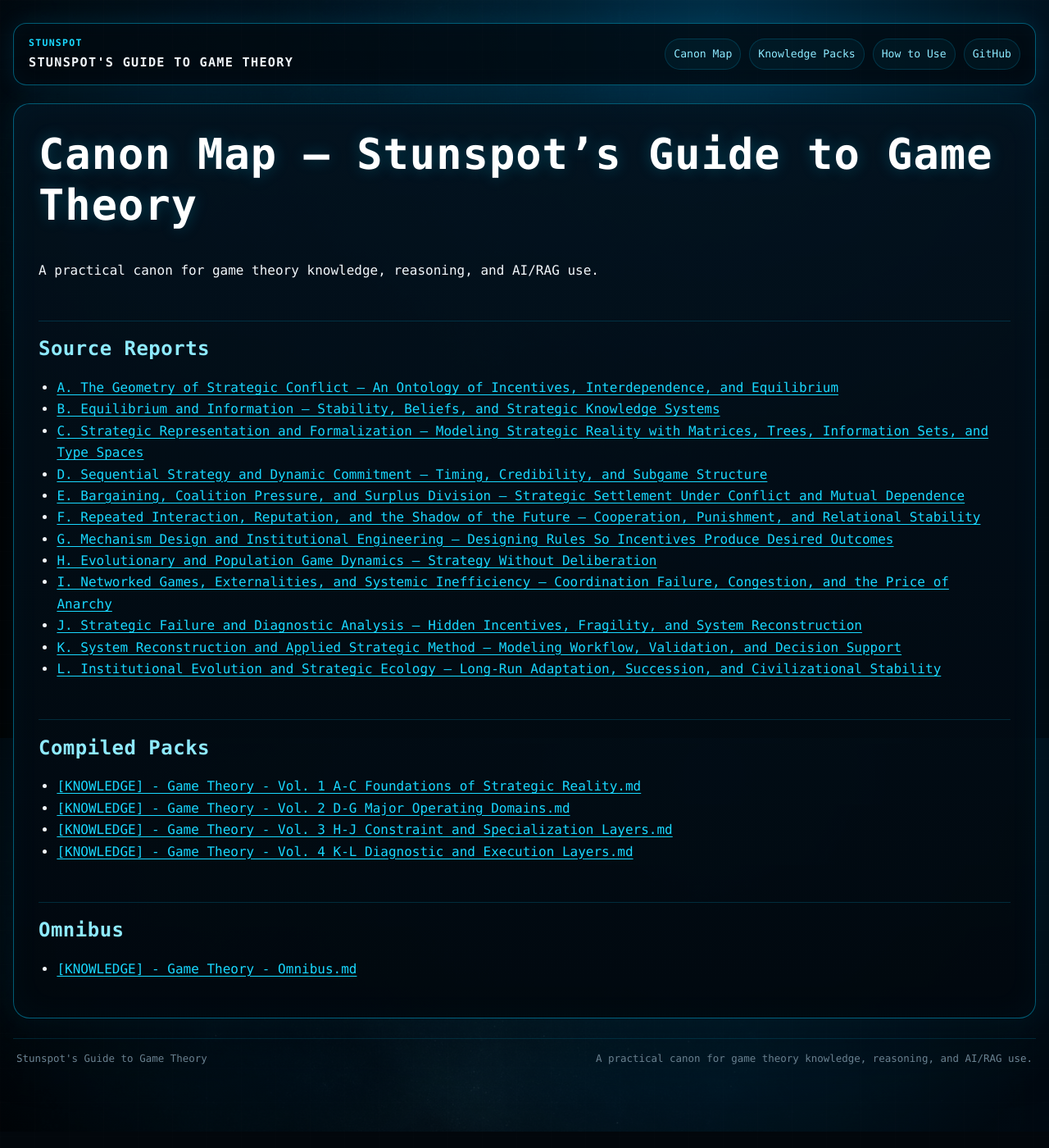
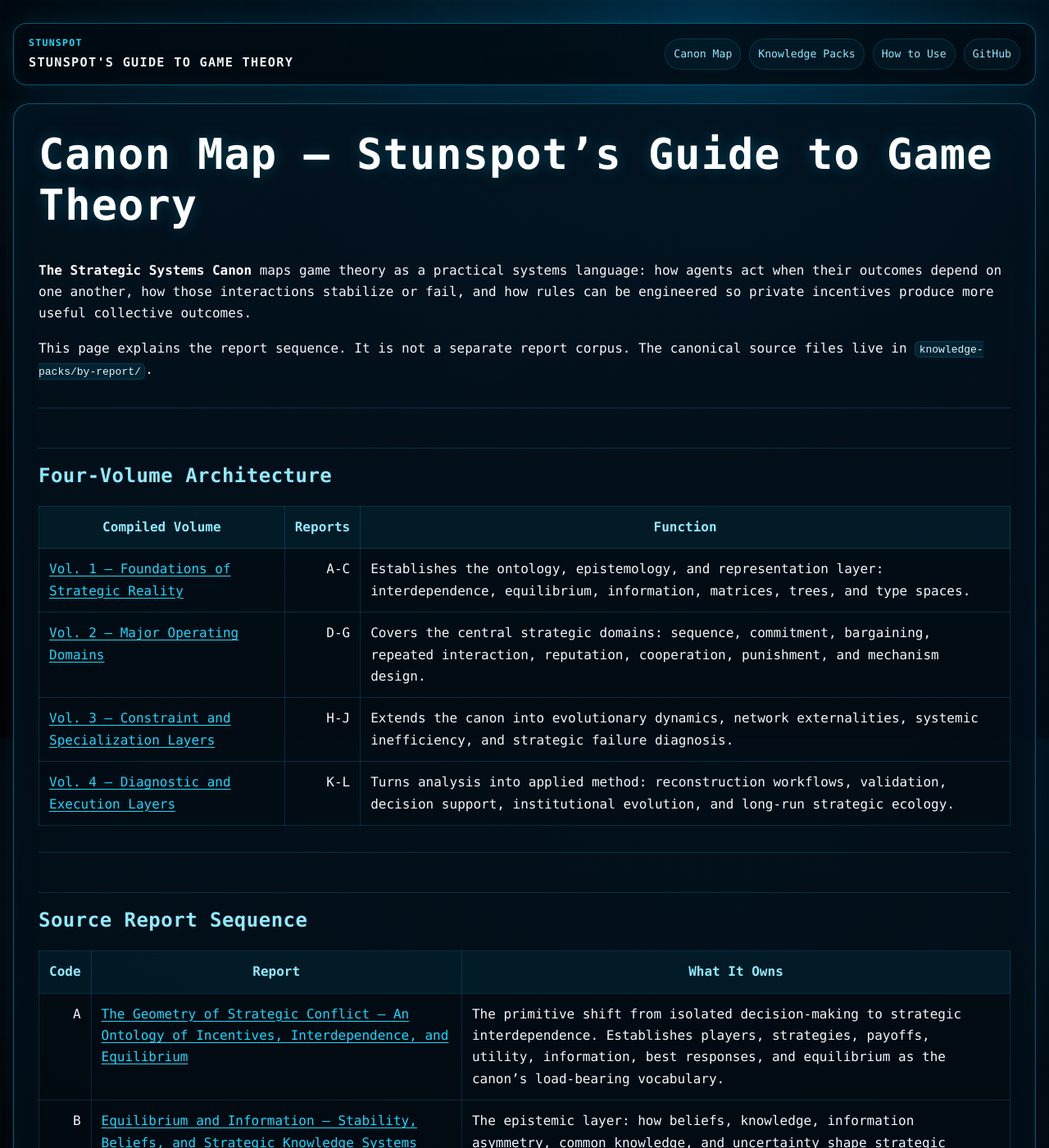
Before and after one commit to Stunspot/stunspots-guide-to-game-theory, a Jekyll site: the page built from docs/canon-map.md, in a window 1280 px wide and 1400 px high. Shown: the whole window at 82% size. Built offline with Jekyll 4.4.1, drawn with Linux system fonts in a browser that asks for light colours; our own code applies the rules of GitHub Pages for plain Markdown files; some of the changed text lies outside the part shown.

Commit message:
Rewrite canon map with report sequence orientation

```diff
--- a/docs/canon-map.md
+++ b/docs/canon-map.md
@@ -1,29 +1,56 @@
 # Canon Map — Stunspot's Guide to Game Theory
 
-A practical canon for game theory knowledge, reasoning, and AI/RAG use.
+**The Strategic Systems Canon** maps game theory as a practical systems language: how agents act when their outcomes depend on one another, how those interactions stabilize or fail, and how rules can be engineered so private incentives produce more useful collective outcomes.
 
-## Source Reports
+This page explains the report sequence. It is not a separate report corpus. The canonical source files live in `knowledge-packs/by-report/`.
 
-- [A. The Geometry of Strategic Conflict — An Ontology of Incentives, Interdependence, and Equilibrium](https://github.com/Stunspot/stunspots-guide-to-game-theory/blob/main/knowledge-packs/by-report/a-the-geometry-of-strategic-conflict.md)
-- [B. Equilibrium and Information — Stability, Beliefs, and Strategic Knowledge Systems](https://github.com/Stunspot/stunspots-guide-to-game-theory/blob/main/knowledge-packs/by-report/b-equilibrium-and-information.md)
-- [C. Strategic Representation and Formalization — Modeling Strategic Reality with Matrices, Trees, Information Sets, and Type Spaces](https://github.com/Stunspot/stunspots-guide-to-game-theory/blob/main/knowledge-packs/by-report/c-strategic-representation-and-formalization.md)
-- [D. Sequential Strategy and Dynamic Commitment — Timing, Credibility, and Subgame Structure](https://github.com/Stunspot/stunspots-guide-to-game-theory/blob/main/knowledge-packs/by-report/d-sequential-strategy-and-dynamic-commitment.md)
-- [E. Bargaining, Coalition Pressure, and Surplus Division — Strategic Settlement Under Conflict and Mutual Dependence](https://github.com/Stunspot/stunspots-guide-to-game-theory/blob/main/knowledge-packs/by-report/e-bargaining-coalition-pressure-and-surplus-division.md)
-- [F. Repeated Interaction, Reputation, and the Shadow of the Future — Cooperation, Punishment, and Relational Stability](https://github.com/Stunspot/stunspots-guide-to-game-theory/blob/main/knowledge-packs/by-report/f-repeated-interaction-reputation-and-the-shadow-of-the-future.md)
-- [G. Mechanism Design and Institutional Engineering — Designing Rules So Incentives Produce Desired Outcomes](https://github.com/Stunspot/stunspots-guide-to-game-theory/blob/main/knowledge-packs/by-report/g-mechanism-design-and-institutional-engineering.md)
-- [H. Evolutionary and Population Game Dynamics — Strategy Without Deliberation](https://github.com/Stunspot/stunspots-guide-to-game-theory/blob/main/knowledge-packs/by-report/h-evolutionary-and-population-game-dynamics.md)
-- [I. Networked Games, Externalities, and Systemic Inefficiency — Coordination Failure, Congestion, and the Price of Anarchy](https://github.com/Stunspot/stunspots-guide-to-game-theory/blob/main/knowledge-packs/by-report/i-networked-games-externalities-and-systemic-inefficiency.md)
-- [J. Strategic Failure and Diagnostic Analysis — Hidden Incentives, Fragility, and System Reconstruction](https://github.com/Stunspot/stunspots-guide-to-game-theory/blob/main/knowledge-packs/by-report/j-strategic-failure-and-diagnostic-analysis.md)
-- [K. System Reconstruction and Applied Strategic Method — Modeling Workflow, Validation, and Decision Support](https://github.com/Stunspot/stunspots-guide-to-game-theory/blob/main/knowledge-packs/by-report/k-system-reconstruction-and-applied-strategic-method.md)
-- [L. Institutional Evolution and Strategic Ecology — Long-Run Adaptation, Succession, and Civilizational Stability](https://github.com/Stunspot/stunspots-guide-to-game-theory/blob/main/knowledge-packs/by-report/l-institutional-evolution-and-strategic-ecology.md)
+---
 
-## Compiled Packs
+## Four-Volume Architecture
 
-- [[KNOWLEDGE] - Game Theory - Vol. 1 A-C Foundations of Strategic Reality.md](https://github.com/Stunspot/stunspots-guide-to-game-theory/blob/main/knowledge-packs/compiled-packs/knowledge-game-theory-vol-1-a-c-foundations-of-strategic-reality.md)
-- [[KNOWLEDGE] - Game Theory - Vol. 2 D-G Major Operating Domains.md](https://github.com/Stunspot/stunspots-guide-to-game-theory/blob/main/knowledge-packs/compiled-packs/knowledge-game-theory-vol-2-d-g-major-operating-domains.md)
-- [[KNOWLEDGE] - Game Theory - Vol. 3 H-J Constraint and Specialization Layers.md](https://github.com/Stunspot/stunspots-guide-to-game-theory/blob/main/knowledge-packs/compiled-packs/knowledge-game-theory-vol-3-h-j-constraint-and-specialization-layers.md)
-- [[KNOWLEDGE] - Game Theory - Vol. 4 K-L Diagnostic and Execution Layers.md](https://github.com/Stunspot/stunspots-guide-to-game-theory/blob/main/knowledge-packs/compiled-packs/knowledge-game-theory-vol-4-k-l-diagnostic-and-execution-layers.md)
+| Compiled Volume | Reports | Function |
+|---|---:|---|
+| [Vol. 1 — Foundations of Strategic Reality](https://github.com/Stunspot/stunspots-guide-to-game-theory/blob/main/knowledge-packs/compiled-packs/knowledge-game-theory-vol-1-a-c-foundations-of-strategic-reality.md) | A-C | Establishes the ontology, epistemology, and representation layer: interdependence, equilibrium, information, matrices, trees, and type spaces. |
+| [Vol. 2 — Major Operating Domains](https://github.com/Stunspot/stunspots-guide-to-game-theory/blob/main/knowledge-packs/compiled-packs/knowledge-game-theory-vol-2-d-g-major-operating-domains.md) | D-G | Covers the central strategic domains: sequence, commitment, bargaining, repeated interaction, reputation, cooperation, punishment, and mechanism design. |
+| [Vol. 3 — Constraint and Specialization Layers](https://github.com/Stunspot/stunspots-guide-to-game-theory/blob/main/knowledge-packs/compiled-packs/knowledge-game-theory-vol-3-h-j-constraint-and-specialization-layers.md) | H-J | Extends the canon into evolutionary dynamics, network externalities, systemic inefficiency, and strategic failure diagnosis. |
+| [Vol. 4 — Diagnostic and Execution Layers](https://github.com/Stunspot/stunspots-guide-to-game-theory/blob/main/knowledge-packs/compiled-packs/knowledge-game-theory-vol-4-k-l-diagnostic-and-execution-layers.md) | K-L | Turns analysis into applied method: reconstruction workflows, validation, decision support, institutional evolution, and long-run strategic ecology. |
 
-## Omnibus
+---
 
-- [[KNOWLEDGE] - Game Theory - Omnibus.md](https://github.com/Stunspot/stunspots-guide-to-game-theory/blob/main/knowledge-packs/omnibus/knowledge-game-theory-omnibus.md)
+## Source Report Sequence
+
+| Code | Report | What It Owns |
+|---:|---|---|
+| A | [The Geometry of Strategic Conflict — An Ontology of Incentives, Interdependence, and Equilibrium](https://github.com/Stunspot/stunspots-guide-to-game-theory/blob/main/knowledge-packs/by-report/a-the-geometry-of-strategic-conflict.md) | The primitive shift from isolated decision-making to strategic interdependence. Establishes players, strategies, payoffs, utility, information, best responses, and equilibrium as the canon's load-bearing vocabulary. |
+| B | [Equilibrium and Information — Stability, Beliefs, and Strategic Knowledge Systems](https://github.com/Stunspot/stunspots-guide-to-game-theory/blob/main/knowledge-packs/by-report/b-equilibrium-and-information.md) | The epistemic layer: how beliefs, knowledge, information asymmetry, common knowledge, and uncertainty shape strategic stability. |
+| C | [Strategic Representation and Formalization — Modeling Strategic Reality with Matrices, Trees, Information Sets, and Type Spaces](https://github.com/Stunspot/stunspots-guide-to-game-theory/blob/main/knowledge-packs/by-report/c-strategic-representation-and-formalization.md) | The modeling layer: how to choose the right strategic representation without erasing timing, observability, agency, or hidden types. |
+| D | [Sequential Strategy and Dynamic Commitment — Timing, Credibility, and Subgame Structure](https://github.com/Stunspot/stunspots-guide-to-game-theory/blob/main/knowledge-packs/by-report/d-sequential-strategy-and-dynamic-commitment.md) | The temporal layer: sequence, backward induction, subgame perfection, credible threats, promises, warnings, and commitment devices. |
+| E | [Bargaining, Coalition Pressure, and Surplus Division — Strategic Settlement Under Conflict and Mutual Dependence](https://github.com/Stunspot/stunspots-guide-to-game-theory/blob/main/knowledge-packs/by-report/e-bargaining-coalition-pressure-and-surplus-division.md) | Strategic settlement: negotiated dependence, surplus division, coalition pressure, outside options, win-sets, and bargaining breakdown. |
+| F | [Repeated Interaction, Reputation, and the Shadow of the Future — Cooperation, Punishment, and Relational Stability](https://github.com/Stunspot/stunspots-guide-to-game-theory/blob/main/knowledge-packs/by-report/f-repeated-interaction-reputation-and-the-shadow-of-the-future.md) | Cooperation over time: repeated games, reputational capital, punishment, reciprocity, relational trust, and endgame unraveling. |
+| G | [Mechanism Design and Institutional Engineering — Designing Rules So Incentives Produce Desired Outcomes](https://github.com/Stunspot/stunspots-guide-to-game-theory/blob/main/knowledge-packs/by-report/g-mechanism-design-and-institutional-engineering.md) | Reverse game theory: designing rules, message spaces, transfers, audits, defaults, matching systems, and incentive-compatible institutions. |
+| H | [Evolutionary and Population Game Dynamics — Strategy Without Deliberation](https://github.com/Stunspot/stunspots-guide-to-game-theory/blob/main/knowledge-packs/by-report/h-evolutionary-and-population-game-dynamics.md) | Population-level strategy: replicators, selection, imitation, evolutionary stability, invasion resistance, and order without deliberate optimization. |
+| I | [Networked Games, Externalities, and Systemic Inefficiency — Coordination Failure, Congestion, and the Price of Anarchy](https://github.com/Stunspot/stunspots-guide-to-game-theory/blob/main/knowledge-packs/by-report/i-networked-games-externalities-and-systemic-inefficiency.md) | Network structure and spillovers: congestion, cascades, externalities, systemic inefficiency, public goods, and topology-driven failure. |
+| J | [Strategic Failure and Diagnostic Analysis — Hidden Incentives, Fragility, and System Reconstruction](https://github.com/Stunspot/stunspots-guide-to-game-theory/blob/main/knowledge-packs/by-report/j-strategic-failure-and-diagnostic-analysis.md) | The diagnostic inversion: given visible dysfunction, infer the hidden game, distinguish symptoms from transmission mechanisms, and identify root causes. |
+| K | [System Reconstruction and Applied Strategic Method — Modeling Workflow, Validation, and Decision Support](https://github.com/Stunspot/stunspots-guide-to-game-theory/blob/main/knowledge-packs/by-report/k-system-reconstruction-and-applied-strategic-method.md) | Applied method: reconstructing strategic systems, choosing abstraction levels, validating models, comparing interventions, and supporting decisions under uncertainty. |
+| L | [Institutional Evolution and Strategic Ecology — Long-Run Adaptation, Succession, and Civilizational Stability](https://github.com/Stunspot/stunspots-guide-to-game-theory/blob/main/knowledge-packs/by-report/l-institutional-evolution-and-strategic-ecology.md) | The long-run scale: institutions as strategic complexes, adaptation, lock-in, succession, legitimacy, resilience, and civilizational stability. |
+
+---
+
+## Reading the Sequence as a System
+
+The canon progresses through four moves:
+
+1. **Name the strategic field.** Reports A-C define what counts as a player, action, strategy, payoff, information state, and model.
+2. **Model strategic operation.** Reports D-G examine how conflict unfolds through time, negotiation, reputation, and engineered rules.
+3. **Add constraint and scale.** Reports H-I move beyond clean rational-agent encounters into populations, networks, externalities, and systemic inefficiency.
+4. **Diagnose, reconstruct, and evolve.** Reports J-L turn the canon into a method for reading failures, rebuilding models, validating interventions, and understanding institutional persistence.
+
+For AI/RAG use, preserve this order. Later reports depend on earlier primitives, but they also reinterpret them at larger scales and under harsher real-world constraints.
+
+---
+
+## Upload Paths
+
+- Individual report corpus: [`knowledge-packs/by-report/`](https://github.com/Stunspot/stunspots-guide-to-game-theory/tree/main/knowledge-packs/by-report)
+- Compiled upload packs: [`knowledge-packs/compiled-packs/`](https://github.com/Stunspot/stunspots-guide-to-game-theory/tree/main/knowledge-packs/compiled-packs)
+- Omnibus bundle: [`knowledge-packs/omnibus/`](https://github.com/Stunspot/stunspots-guide-to-game-theory/tree/main/knowledge-packs/omnibus)
```
